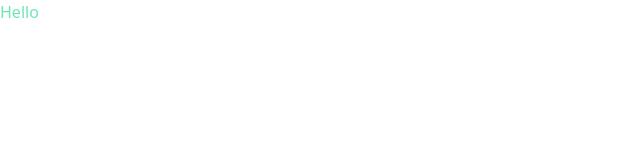
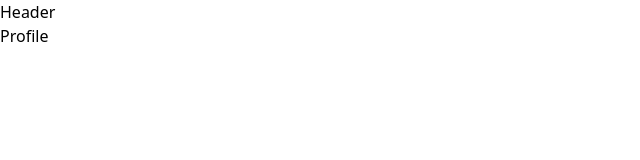
Before and after one commit to pay4ok-exe/lovitovar_front, a React (Vite) app: page /profile in a window 1280 px wide. Shown: the top 160 px of the page, without its empty margins (0-640 px from the left). Built offline with nearby package versions, Linux system fonts and the light colour scheme.

Commit message:
Added Structure

```diff
--- a/package.json
+++ b/package.json
@@ -11,7 +11,8 @@
   },
   "dependencies": {
     "react": "^18.3.1",
-    "react-dom": "^18.3.1"
+    "react-dom": "^18.3.1",
+    "react-router-dom": "^6.26.2"
   },
   "devDependencies": {
     "@eslint/js": "^9.11.1",
--- a/src/App.jsx
+++ b/src/App.jsx
@@ -1,10 +1,23 @@
-import React from "react";
+import { BrowserRouter, Routes, Route } from "react-router-dom";
+import Home from "./pages/Home";
+import Signin from "./pages/Signin";
+import Signout from "./pages/Signout";
+import About from "./pages/About";
+import Profile from "./pages/Profile";
+import Header from "./components/Header";
 
 function App() {
   return (
-    <div className="text-emerald-300">
-      <h1>Hello</h1>
-    </div>
+    <BrowserRouter>
+      <Header />
+      <Routes>
+        <Route path="/" element={<Home />}></Route>
+        <Route path="/sign-in" element={<Signin />}></Route>
+        <Route path="/sign-out" element={<Signout />}></Route>
+        <Route path="/about" element={<About />}></Route>
+        <Route path="/profile" element={<Profile />}></Route>
+      </Routes>
+    </BrowserRouter>
   );
 }
 
--- /dev/null
+++ b/src/components/Header.jsx
@@ -0,0 +1,12 @@
+import React from "react";
+
+const Header = () => {
+  return (
+    <div>
+      Header
+      <></>
+    </div>
+  );
+};
+
+export default Header;
--- /dev/null
+++ b/src/pages/About.jsx
@@ -0,0 +1,7 @@
+import React from "react";
+
+const About = () => {
+  return <div>About</div>;
+};
+
+export default About;
--- /dev/null
+++ b/src/pages/Home.jsx
@@ -0,0 +1,7 @@
+import React from "react";
+
+const Home = () => {
+  return <div>Home</div>;
+};
+
+export default Home;
--- /dev/null
+++ b/src/pages/Profile.jsx
@@ -0,0 +1,7 @@
+import React from "react";
+
+const Profile = () => {
+  return <div>Profile</div>;
+};
+
+export default Profile;
--- /dev/null
+++ b/src/pages/SignIn.jsx
@@ -0,0 +1,7 @@
+import React from "react";
+
+const Signin = () => {
+  return <div>Sign In</div>;
+};
+
+export default Signin;
--- /dev/null
+++ b/src/pages/SignOut.jsx
@@ -0,0 +1,7 @@
+import React from "react";
+
+const Signout = () => {
+  return <div>Sign Out</div>;
+};
+
+export default Signout;
```
Also changed, not shown: 1 other file (tests, documents, lock files or other folders).
